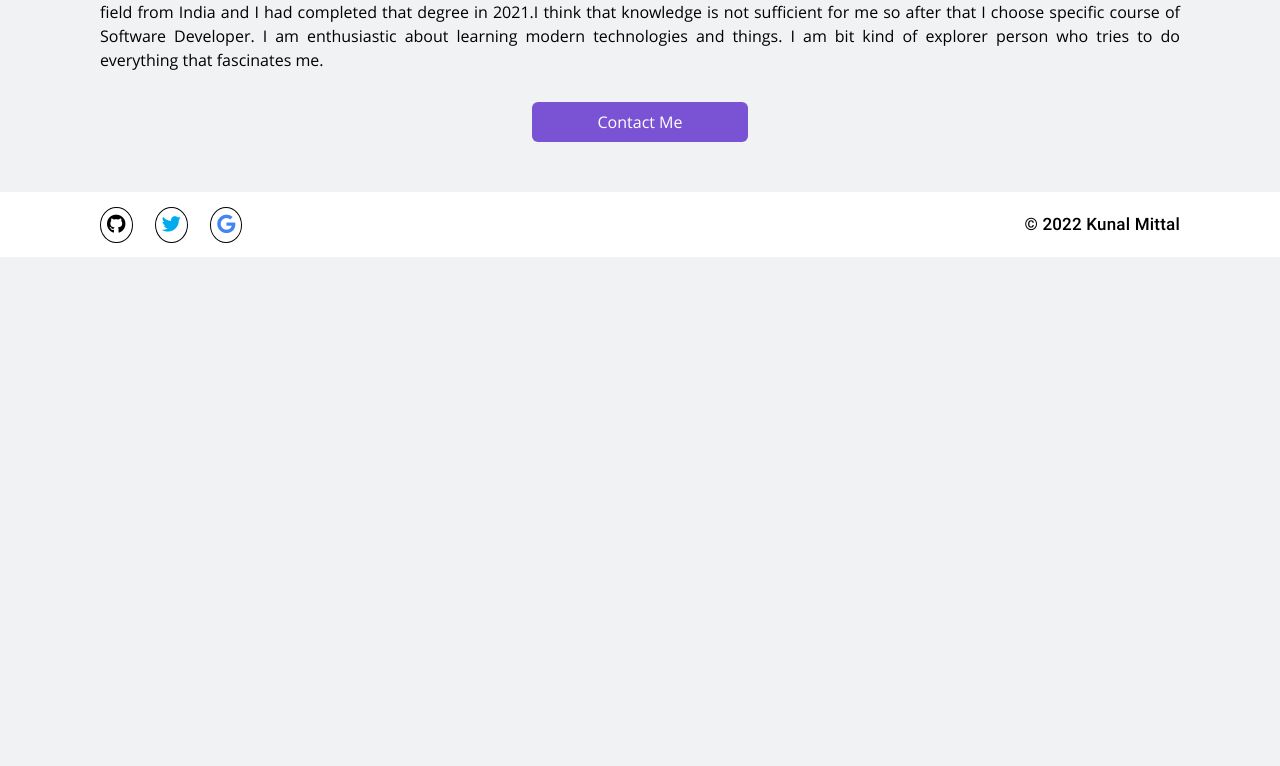
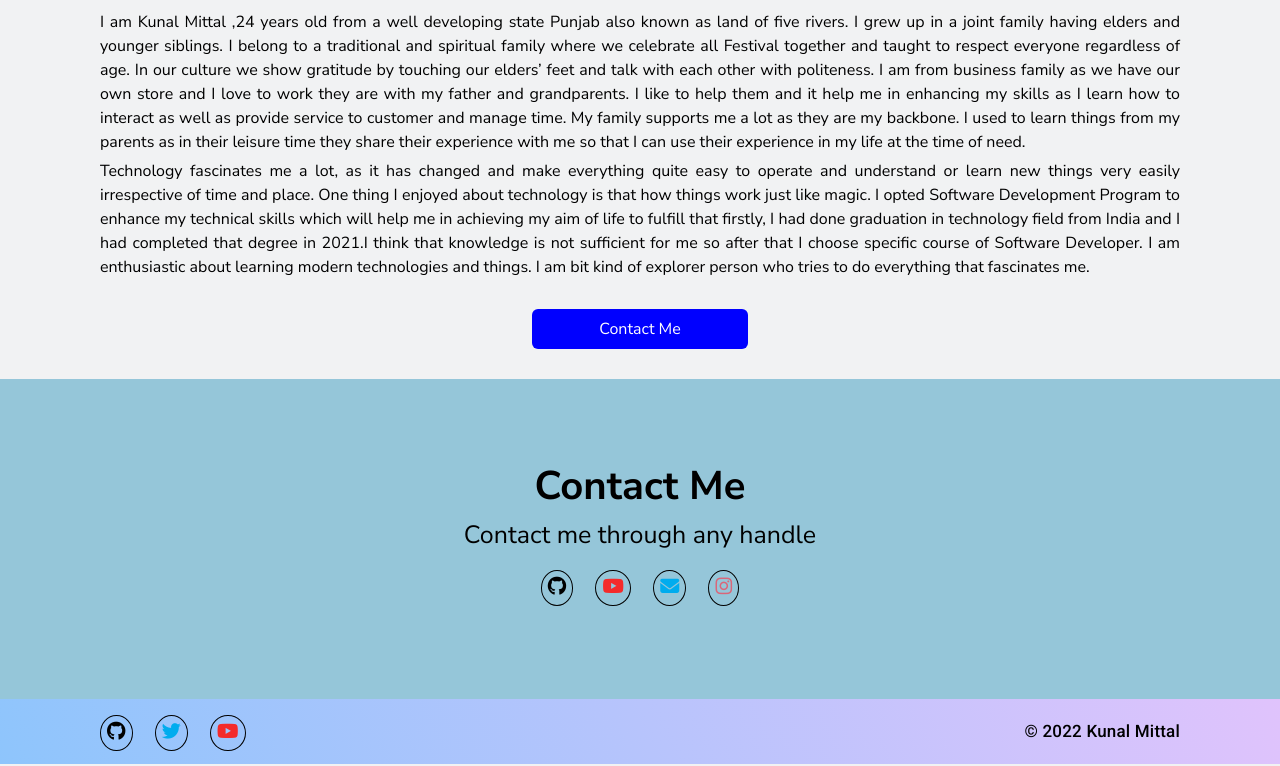
Before and after one commit to MrKunalmittal/Personal_Website, a plain HTML site: page index.html in a window 1280 px wide. Shown: the part 1286-2052 px from the top of the page. Before the commit the page ends 1544 px from the top, so only its background shows below. Drawn offline with Linux system fonts and the light colour scheme.

Commit message:
Contact created

```diff
--- a/assests/script/index.js
+++ b/assests/script/index.js
@@ -11,7 +11,7 @@ function select(selector, parent = document) {
 }
 
 const content = [
-    'Hello, World. I\'m Kunal Mittal, a Full-Stack developer and student based in Winnipeg',
+    'A Full-Stack developer and student based in Winnipeg',
 
     'I am originally from India',
     'I have completed my graduation from India'
@@ -28,7 +28,7 @@ window.addEventListener('load', () => {
     }, 1000);
 
     onEvent('click', bioButton, function() {
-        bioButton.innerText = (n === 1) ? 'Again' : 'More';
+        bioButton.innerText = (n === 1) ? 'Again !' : 'More';
 
         if(n === 2) {
             bioParagraph.innerText = content[n=0];
--- a/assests/style/index.css
+++ b/assests/style/index.css
@@ -9,10 +9,14 @@
 /* -------Header -------------------- */
 body {
     background-color: #f1f2f3;
+    /* background-color: #8EC5FC;
+    background-image: linear-gradient(62deg, #8EC5FC 0%, #E0C3FC 100%); */
 }
 header {
     height: 56px;
     background-color: #fff;
+    background-color: #8EC5FC;
+    background-image: linear-gradient(62deg, #8EC5FC 0%, #E0C3FC 100%);
 }
 
 .flexbox {
@@ -25,7 +29,7 @@ header {
 }
 
 .title h1 {
-    font-size: 18px;
+    font-size: 30px;
     font-weight: 550;
     line-height: 56px;
     font-family: "Roboto", sans-serif;
@@ -72,7 +76,7 @@ nav ul li+li {
     margin-inline: auto;
 }
 .banner {
-    background: url(../img/background.png) center center / cover no-repeat;
+    background: url(../img/head.jpg) center center / cover no-repeat;
     height: 100vh;
     color: #fff;
 }
@@ -90,6 +94,10 @@ nav ul li+li {
     font-size: 20px;
     font-weight: 500;
     font-family: 'Roboto', sans-serif;
+}
+.banner-text h2 {
+    font-weight: 900;
+    font-size: 60px;
 }
 .banner-text p , .banner-text button{
     visibility: hidden;
@@ -109,12 +117,12 @@ section.hero-banner {
     height: 100vh;
 }
 .banner-text button {
-    width: 80px;
-    height: 40px;
+    width: 100px;
+    height: 50px;
     text-align: center;
     background-color: blue;
     border: 1px solid blue;
-    border-radius: 50px;
+    border-radius: 25px;
     box-shadow: rgba(0, 0, 0, 0.1) 0px 26px 30px -10px, rgba(0, 0, 0, 0.1) 0px 16px 10px -10px;
     font-size: 18px;
     font-weight: 600;
@@ -133,17 +141,24 @@ section{
     height: min-content(100% - 56px - 56px);
     display: grid;
     align-items: center;
-    padding: 50px 0;
+    /* padding: 50px 0; */
 }
 .image h2{
     text-align: center;
     font-size: 40px;
+    color: #f1f2f3;
+    margin-top: 50px;
+    /* background-color: #000; */
 }
  .image img{
     text-align: center;
     margin: 0 auto;
-    width: 60px;
+    /* width: auto;
+    height: auto; */
 
+}
+ .image{
+    background-color: #000;
 }
 .about > .image{
     /* align-items: justify; */
@@ -160,12 +175,13 @@ section{
     line-height: 40px;
     width: 20%;
     border-radius: 6px;
-    background-color:#7a53d4;
+    background-color:blue;
     margin-top: 40px;
     cursor: pointer;
     align-items: center;
     display: grid;
     margin: auto;
+    margin-bottom: 30px;
 
 }
 .link a:hover{
@@ -181,6 +197,101 @@ p + p{
     margin-top: 5px;
 }
 
+/* --------------------------------------- */
+/* ---------Section-about me-------------- */
+
+.contact-me{
+    width: 100%;
+    align-items: center;
+    justify-content: center;
+    text-align: center;
+    background-color: #95c6d9;
+   height: 40vh;
+    flex-direction: row;
+
+}
+.contact {
+    display: grid;
+    text-align: center;
+    place-items: center;
+
+}
+.contact > h2 {
+    text-align: center;
+    font-size: 40px;
+
+}
+.contact > p {
+    font-size: 25px;
+}
+
+div.accounts {
+    display: flex;
+    text-align: center;
+    place-items: center;
+    justify-content: center;
+
+}
+div.accounts ul {
+    list-style: none;
+}
+
+div.accounts ul li {
+    display: inline;
+    line-height: 66px;
+    cursor: default;
+}
+
+div.accounts ul li a {
+    font-size: 19px;
+    font-weight: 600;
+    text-decoration: none;
+    letter-spacing: 0.2px;
+    cursor: pointer;
+    font-family: "Roboto", sans-serif;
+}
+
+.accounts li {
+    border: 1px solid;
+    border-radius: 50%;
+    padding: 6px;
+    height: 30px;
+    width: 30px;
+
+}
+
+.accounts ul li+li {
+    margin-left: 18px;
+}
+
+.github {
+color:  #000000 ;
+}
+.github:hover{
+    color: #fff;
+}
+
+.email{
+color:  #00acee ;
+}
+.email:hover{
+    color: darkblue;
+}
+
+.youtube {
+color: 	#f42b2b;
+}
+.youtube:hover{
+    color: black;
+}
+.insta {
+    color: 	#da6679;
+}
+ .insta:hover{
+     color:orangered;
+}
+
+
 /* -------------------------------- */
 /* ------- Footer ------------------ */
 .flexbox {
@@ -190,6 +301,8 @@ p + p{
 footer {
     height: 65px;
     background-color: #fff;
+    background-color: #8EC5FC;
+    background-image: linear-gradient(62deg, #8EC5FC 0%, #E0C3FC 100%);
 }
 
 div .icons {
@@ -229,13 +342,22 @@ div .icons ul li a {
 .github {
 color:  #000000 ;
 }
+.github:hover{
+    color: #fff;
+}
 
 .twitter{
 color:  #00acee ;
 }
+.twitter:hover{
+    color: #00acee;
+}
 
-.google {
-color: 	#4285F4;
+.youtube {
+color: 	#f42b2b;
+}
+.youtube:hover{
+    color: #f42b2b;
 }
 
 .copy {
--- a/index.html
+++ b/index.html
@@ -14,6 +14,10 @@
         <link rel="stylesheet" href="https://cdnjs.cloudflare.com/ajax/libs/font-awesome/6.2.0/css/all.min.css"
         integrity="sha512-xh6O/CkQoPOWDdYTDqeRdPCVd1SpvCA9XXcUnZS2FmJNp1coAFzvtCN9BmamE+4aHK8yyUHUSCcJHgXloTyT2A=="
         crossorigin="anonymous" referrerpolicy="no-referrer" />
+        <link rel="preconnect" href="https://fonts.googleapis.com">
+        <link rel="preconnect" href="https://fonts.gstatic.com" crossorigin>
+        <link href="https://fonts.googleapis.com/css2?family=Nunito+Sans:wght@300;400;600;700;900&family=Roboto:ital,wght@0,400;0,500;0,700;1,900&display=swap"
+        rel="stylesheet">
         <script src="assests/script/index.js" defer></script>
     </head>
     <body>
@@ -21,12 +25,12 @@
             <header>
                 <div class="container flexbox">
                     <div class="title">
-                        <h1>Kunal</h1>
+                        <h1>Kunal Mittal</h1>
                     </div>
                     <nav>
                         <ul>
                             <li><a href="#">About</a></li>
-                            <li><a href="#">Notices</a></li>
+                            <li><a href="#">Projects</a></li>
                             <li><a href="#">Contact </a></li>
                         </ul>
                     </nav>
@@ -36,7 +40,8 @@
                 <div class="banner">
                     <div class="overlay">
                         <div class="banner-text">
-                            <p>Hello, world. I'm Kunal Full Stack Developer
+                            <h2>Hello, world. I'm Kunal</h2>
+                            <p> Full Stack Developer
                                 in Winnipeg</p>
                             <button>More</button>
 
@@ -57,8 +62,31 @@
                             <p>Technology fascinates me a lot, as it has changed and make everything quite easy to operate and understand or learn new things very easily irrespective of time and place. One thing I enjoyed about technology is that how things work just like magic. I opted Software Development Program to enhance my technical skills which will help me in achieving my aim of life to fulfill that firstly, I had done graduation in technology field from India and I had completed that degree in 2021.I think that knowledge is not sufficient for me so after that I choose specific course of Software Developer. I am enthusiastic about learning modern technologies and things. I am bit kind of explorer person who tries to do everything that fascinates me.</p>
                         </div>
                         <div class="link">
-                            <a href="#">Contact Me</a>
+                            <a href="mailto:kunalmittal19498@gmail.com">Contact Me</a>
                         </div>
+                    </div>
+                </div>
+            </section>
+            <section class="contact-me ">
+                <div class="flexbox">
+                    <div class="contact">
+                    <h2>Contact Me</h2>
+                    <p>Contact me through any handle</p>
+                    <div class="accounts">
+                    <ul>
+                        <li><a class="github" href="https://github.com/MrKunalmittal"><i
+                            class="fa-brands fa-github"></i></a></li>
+
+                        <li><a class="youtube" href="https://www.youtube.com/"><i
+                            class="fa-brands fa-youtube"></i></a></li>
+                        <li><a class="email" href="https://www.kunalmittal19498@gmail.com.com/"><i
+                            class="fa-solid fa-envelope"></i></a></li>
+                        <li><a class="insta" href="https://www.instagram.com/kunalmittal18/"><i
+                            class="fa-brands fa-instagram"></i>
+
+                        </a></li>
+                    </ul>
+                    </div>
                     </div>
                 </div>
             </section>
@@ -71,8 +99,8 @@
                                     class="fa-brands fa-github"></i></a></li>
                                 <li><a class="twitter" href="https://www.youtube.com/"><i
                                     class="fa-brands fa-twitter shp"></i></a></li>
-                                <li><a class="google" href="https://www.youtube.com/"><i
-                                    class="fa-brands fa-google shp"></i></a></li>
+                                <li><a class="youtube" href="https://www.youtube.com/"><i
+                                    class="fa-brands fa-youtube"></i></a></li>
                             </ul>
                         </div>
                         <div class="copy">
```
Also changed, not shown: assests/img/head.jpg (added).
